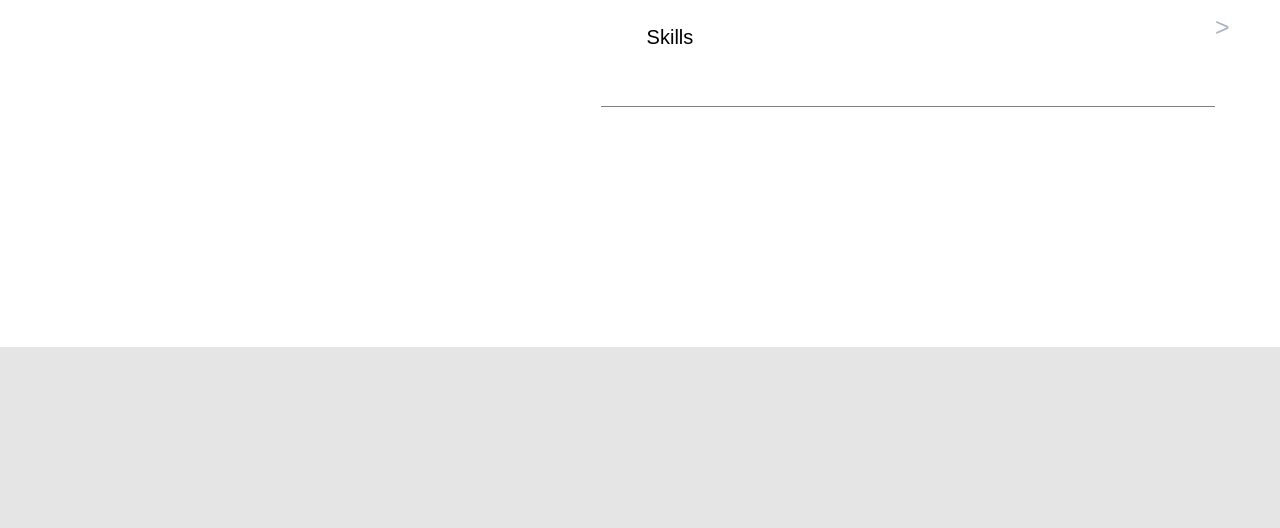
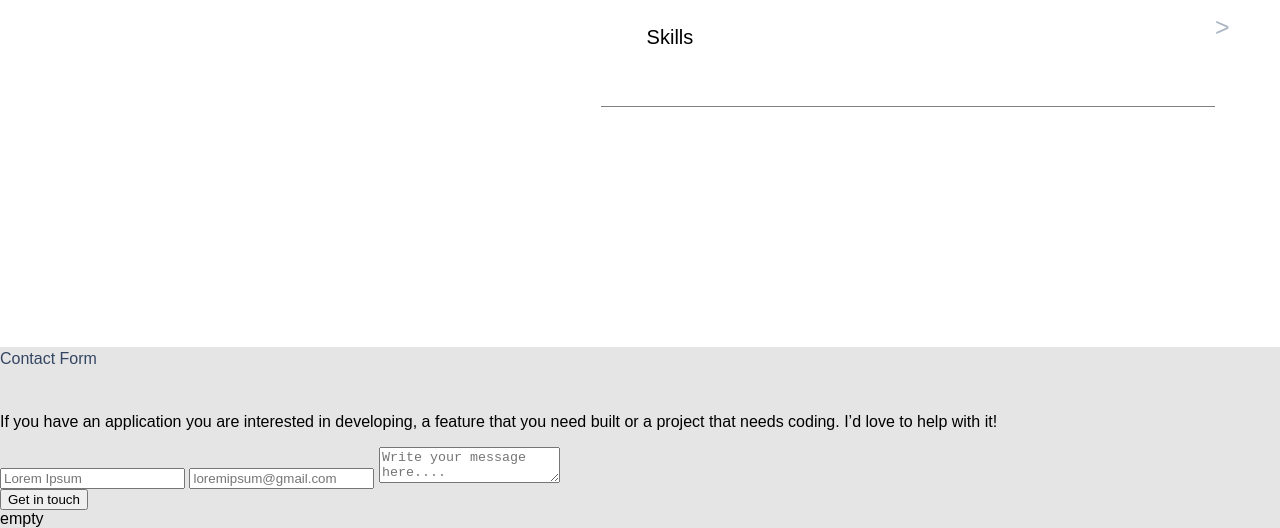
Before and after one commit to gersonhiggins/Portfolio_Web, a website: page index.html in a window 1280 px wide. Shown: the part 3988-4516 px from the top of the page. Before the commit the page ends 4335 px from the top, so only its background shows below. Drawn offline with Linux system fonts and the light colour scheme; a web font is replaced by a local one.

Commit message:
Add HTML contact form

```diff
--- a/index.html
+++ b/index.html
@@ -1,13 +1,16 @@
 <!DOCTYPE html>
 <html lang="en">
   <head>
-    <meta charset="UTF-8">
-    <meta http-equiv="X-UA-Compatible" content="IE=edge">
-    <meta name="viewport" content="width=device-width, initial-scale=1.0">
+    <meta charset="UTF-8" />
+    <meta http-equiv="X-UA-Compatible" content="IE=edge" />
+    <meta name="viewport" content="width=device-width, initial-scale=1.0" />
     <title>Portfolio</title>
-    <script src="https://kit.fontawesome.com/26c38390b4.js" crossorigin="anonymous"></script>
+    <script
+      src="https://kit.fontawesome.com/26c38390b4.js"
+      crossorigin="anonymous"
+    ></script>
     <link rel="stylesheet" href="./styles.css" />
-    <link href="https://fonts.cdnfonts.com/css/poppins" rel="stylesheet">
+    <link href="https://fonts.cdnfonts.com/css/poppins" rel="stylesheet" />
   </head>
   <body>
     <div class="introbox">
@@ -55,9 +58,12 @@
         </div>
         <div class="intro">
           <p class="text">Im Gerson Higgins. Glad to see you!</p>
-                <p class="text2">I'm a software developer! I can help you build a product ,
-                     feature or website Look through some of my work and experience! If you like
-                     what you see and have a project you need coded, don't hesitate to contact me.</p>
+          <p class="text2">
+            I'm a software developer! I can help you build a product , feature
+            or website Look through some of my work and experience! If you like
+            what you see and have a project you need coded, don't hesitate to
+            contact me.
+          </p>
           <p class="connect">LET'S CONNECT</p>
           <div class="icons">
             <div class="icon1"><i class="fa-brands fa-twitter"></i></div>
@@ -73,15 +79,18 @@
       <div class="grid g1"></div>
       <div class="grid g2">
         <div class="box1">
-                <img class="image1" src="/images/imagen1.png">
+          <img class="image1" src="/images/imagen1.png" />
         </div>
         <div class="box2">
           <h1>Tonic</h1>
           <div class="canopy">
-                <p class="p1">CANOPY</p><p class="p2">Back End Dev</p><p class="p3">2015</p>
+            <p class="p1">CANOPY</p>
+            <p class="p2">Back End Dev</p>
+            <p class="p3">2015</p>
           </div>
           <h2>
-                    A daily selection of privately personalized reads; no accounts or sign-ups required.
+            A daily selection of privately personalized reads; no accounts or
+            sign-ups required.
           </h2>
           <div class="buttons">
             <ul>
@@ -99,14 +108,16 @@
       <div class="grid g4"></div>
       <div class="grid g2" id="inverse">
         <div class="box2">
-                <h1 class="multi">
-                    Multi-Post Stories
-                </h1>
+          <h1 class="multi">Multi-Post Stories</h1>
           <div class="facebook">
-                <p class="p1">FACEBOOK</p><p class="p2">Full Stack Dev</p><p class="p3">2015</p>
+            <p class="p1">FACEBOOK</p>
+            <p class="p2">Full Stack Dev</p>
+            <p class="p3">2015</p>
           </div>
           <h2 class="face">
-                    Experimental content creation feature that allows users to add to an existing story over the course of a day without spamming their friends.
+            Experimental content creation feature that allows users to add to an
+            existing story over the course of a day without spamming their
+            friends.
           </h2>
           <div class="buttons">
             <ul>
@@ -120,24 +131,25 @@
           </div>
         </div>
         <div class="box1">
-                <img class="image1" src="/images/imagen2.png">
+          <img class="image1" src="/images/imagen2.png" />
         </div>
       </div>
       <div class="grid g6"></div>
       <div class="grid g7"></div>
       <div class="grid g2">
         <div class="box1">
-                <img class="image1" src="/images/imagen3.png">
+          <img class="image1" src="/images/imagen3.png" />
         </div>
         <div class="box2">
-                <h1>
-                    Facebook 360
-                </h1>
+          <h1>Facebook 360</h1>
           <div class="facebook">
-                <p class="p1">FACEBOOK</p><p class="p2">Full Stack Dev</p><p class="p3">2015</p>
+            <p class="p1">FACEBOOK</p>
+            <p class="p2">Full Stack Dev</p>
+            <p class="p3">2015</p>
           </div>
           <h2 class="face">
-                    Exploring the future of media in Facebook's first Virtual Reality app; a place to discover and enjoy 360 photos and videos on Gear VR.
+            Exploring the future of media in Facebook's first Virtual Reality
+            app; a place to discover and enjoy 360 photos and videos on Gear VR.
           </h2>
           <div class="buttons">
             <ul>
@@ -155,14 +167,15 @@
       <div class="grid g10"></div>
       <div class="grid g2" id="inverse">
         <div class="box2">
-                <h1>
-                    Uber Navigation
-                </h1>
+          <h1>Uber Navigation</h1>
           <div class="uber">
-                <p class="p1">UBER</p><p class="p2">Lead Developer</p><p class="p3">2018</p>
+            <p class="p1">UBER</p>
+            <p class="p2">Lead Developer</p>
+            <p class="p3">2018</p>
           </div>
           <h2>
-                    A daily selection of privately personalized reads; no accounts or sign-ups required.
+            A daily selection of privately personalized reads; no accounts or
+            sign-ups required.
           </h2>
           <div class="buttons">
             <ul>
@@ -176,7 +189,7 @@
           </div>
         </div>
         <div class="box1">
-                <img class="image1" src="/images/imagen4.png">
+          <img class="image1" src="/images/imagen4.png" />
         </div>
       </div>
       <div class="grid g12"></div>
@@ -184,7 +197,12 @@
     <div class="about" id="about">
       <div class="about1">
         <p class="am">About Myself</p>
-            <p class="intro2">Hello I'm a software developer! I can help you build a product , feature or website Look through some of my work and experience! If you like what you see and have a project you need coded, don't hesitate to contact me.</p>
+        <p class="intro2">
+          Hello I'm a software developer! I can help you build a product ,
+          feature or website Look through some of my work and experience! If you
+          like what you see and have a project you need coded, don't hesitate to
+          contact me.
+        </p>
         <p class="lc">Lets Connect</p>
         <div class="icons2">
           <div class="icon1"><i class="fa-brands fa-twitter"></i></div>
@@ -192,7 +210,6 @@
           <div class="icon5"><i class="fa-regular fa-hand-peace"></i></div>
           <div class="icon3"><i class="fa-regular fa-m"></i></div>
           <div class="icon4"><i class="fa-brands fa-github"></i></div>
-
         </div>
         <button class="resume">Get my resume</button>
       </div>
@@ -202,10 +219,24 @@
           <div class="arrows"><p>></p></div>
           <div class="dropmenu1">
             <ul>
-                        <li><div class="java"><i class="fa-brands fa-square-js"></i><p>JavaScript</p></div></li>
-                        <li><div class="html"><i class="fa-brands fa-html5"></i><p>HTML</p></div></li>
-                        <li><div class="css"><i class="fa-brands fa-css3-alt"></i><p>CSS</p></div></li>
-
+              <li>
+                <div class="java">
+                  <i class="fa-brands fa-square-js"></i>
+                  <p>JavaScript</p>
+                </div>
+              </li>
+              <li>
+                <div class="html">
+                  <i class="fa-brands fa-html5"></i>
+                  <p>HTML</p>
+                </div>
+              </li>
+              <li>
+                <div class="css">
+                  <i class="fa-brands fa-css3-alt"></i>
+                  <p>CSS</p>
+                </div>
+              </li>
             </ul>
           </div>
         </div>
@@ -216,12 +247,43 @@
         <div class="skills">
           <button class="boton"><p>Skills</p></button>
           <div class="arrows"><p>></p></div>
-
+        </div>
       </div>
     </div>
 
+    <section>
+      <div>
+        <h2>Contact Form</h2>
+        <p>
+          If you have an application you are interested in developing, a feature
+          that you need built or a project that needs coding. I’d love to help
+          with it!
+        </p>
+      </div>
+      <form>
+        <ul>
+            <li>
+                <label for="name">
+<input type="text" name="name" id="name" required placeholder="Lorem Ipsum">
+                </label>
+            </li>
+            <li>
+                <label for="email">
+                    <input type="email" name="email" id="email" required placeholder="loremipsum@gmail.com">
+                </label>
+            </li>
+            <li>
+                <textarea name="" required placeholder="Write your message here...."></textarea>
+            </li>
 
 
-    </div>
+        </ul>
+
+        <button>Get in touch</button>
+
+      </form>
+
+      <div>empty</div>
+    </section>
   </body>
 </html>
```
Lines whose indentation alone changed are shown as unchanged.
